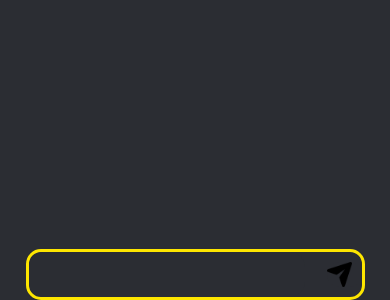
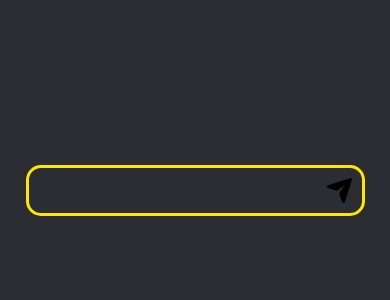
Before and after one commit to rahimwws/ChatAI, a website built with Vite: page client/index.html in a window 390 px wide. Shown: the part 544-844 px from the top of the page. Built offline with nearby package versions, Linux system fonts and the light colour scheme.

Commit message:
change client 2.0

```diff
--- a/client/style.css
+++ b/client/style.css
@@ -16,6 +16,7 @@ button {
 }
 
 body {
+padding-bottom: 10px;
   padding-left: 10px;
   padding-right: 10px;
   background-color: #2b2d33;
@@ -97,7 +98,7 @@ header img {
   body {
     font-size: 11px;
   }
-  #main {
-    height: 80%;
+  .main {
+    height: 90vh;
   }
 }
```
